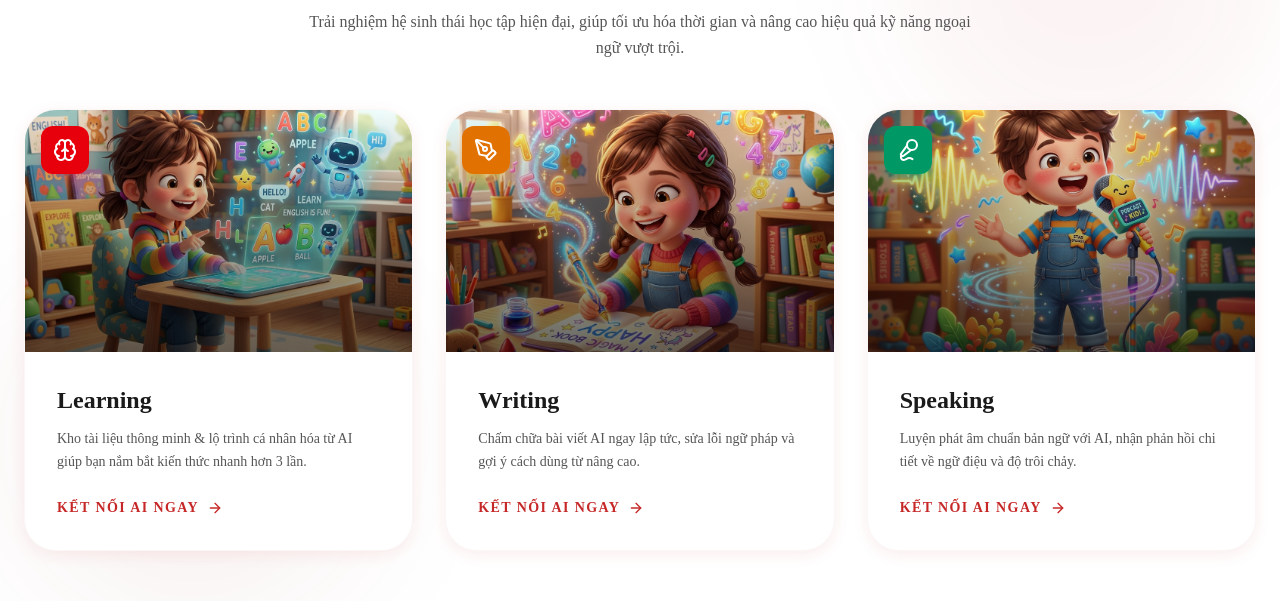
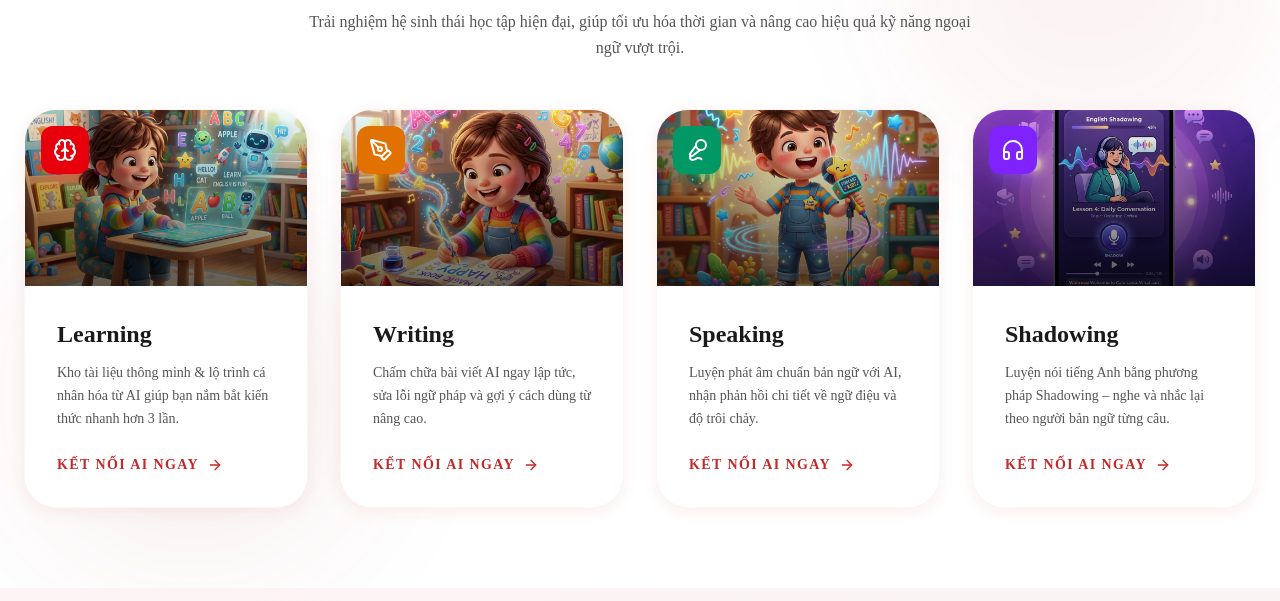
Before and after one commit to tinhbanlunglinh-pixel/englishmstrang, a React (Vite) app: page / in a window 1280 px wide. Shown: the part 7610-8211 px from the top of the page. Built offline with nearby package versions, Linux system fonts and the light colour scheme.

Commit message:
Add files via upload

```diff
--- a/src/App.tsx
+++ b/src/App.tsx
@@ -8,6 +8,7 @@ import { motion, useInView, AnimatePresence } from "motion/react";
 import learningAiImg from "./assets/images/learning_ai.png";
 import writingAiImg from "./assets/images/writing_ai.png";
 import speakingAiImg from "./assets/images/speaking_ai.png";
+import shadowingAiImg from "./assets/images/shadowing_ai.png";
 import courseEnglishBasic from "./assets/images/course_english_basic.png";
 import courseEnglishLostRoots from "./assets/images/course_english_lost_roots.png";
 import courseEnglishIelts from "./assets/images/course_english_ielts.png";
@@ -992,7 +993,7 @@ export default function App() {
               initial="initial"
               whileInView="whileInView"
               viewport={{ once: true }}
-              className="grid grid-cols-1 md:grid-cols-3 gap-8"
+              className="grid grid-cols-1 md:grid-cols-2 lg:grid-cols-4 gap-8"
             >
               {[
                 {
@@ -1021,6 +1022,15 @@ export default function App() {
                   color: "bg-emerald-600",
                   shadow: "shadow-emerald-500/30",
                   link: "https://mstrangspeak.vercel.app/"
+                },
+                {
+                  icon: Headphones,
+                  title: "Shadowing",
+                  image: shadowingAiImg,
+                  desc: "Luyện nói tiếng Anh bằng phương pháp Shadowing – nghe và nhắc lại theo người bản ngữ từng câu.",
+                  color: "bg-violet-600",
+                  shadow: "shadow-violet-500/30",
+                  link: "https://shadowingenglish.com/"
                 }
               ].map((item, i) => (
                 <motion.a
```
Also changed, not shown: src/assets/images/shadowing_ai.png (added).
